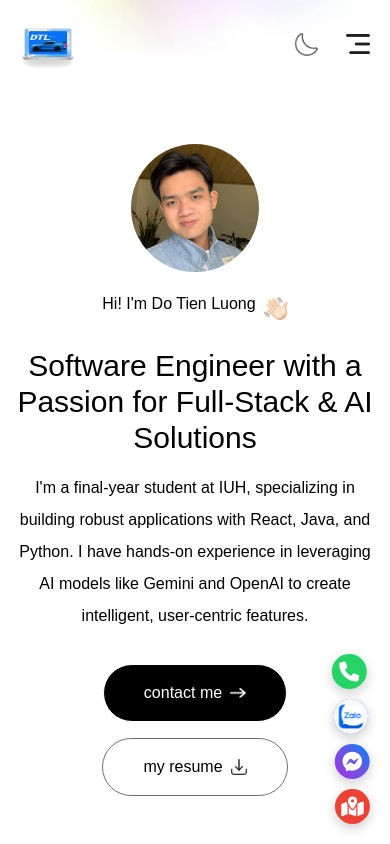
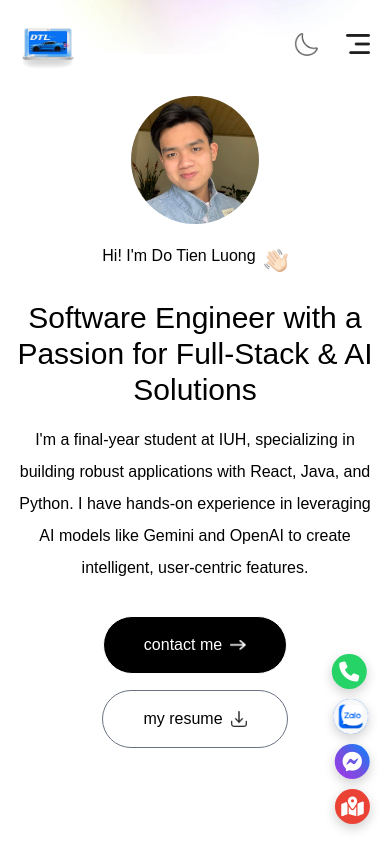
Before and after one commit to DoTienLuong/DTL_Portfolio, a Next.js app: page / in a window 390 px wide. Shown: the top 844 px of the page. Built offline with nearby package versions, Linux system fonts and the light colour scheme; a web font is replaced by a local one.

Commit message:
Update: Sua lai responsive cho header

```diff
--- a/app/components/Header.jsx
+++ b/app/components/Header.jsx
@@ -5,7 +5,7 @@
 
 const Header = () => {
   return (
-    <div className='pt-24 lg:pt-0 w-11/12 max-w-3xl text-center mx-auto min-h-screen flex flex-col items-center justify-center gap-4'>
+    <div className='pt-0 lg:mt-16 w-11/12 max-w-3xl text-center mx-auto h-screen flex flex-col items-center justify-center gap-4'>
       <motion.div
         initial={{scale:0}}
         whileInView={{scale:1}}
```
